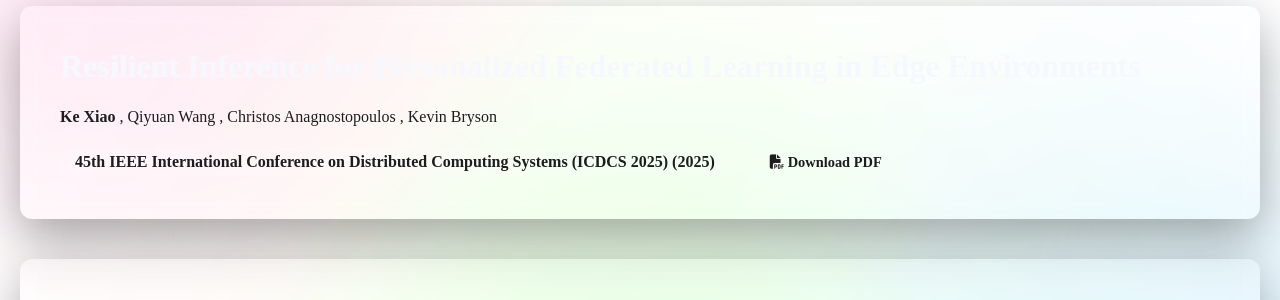
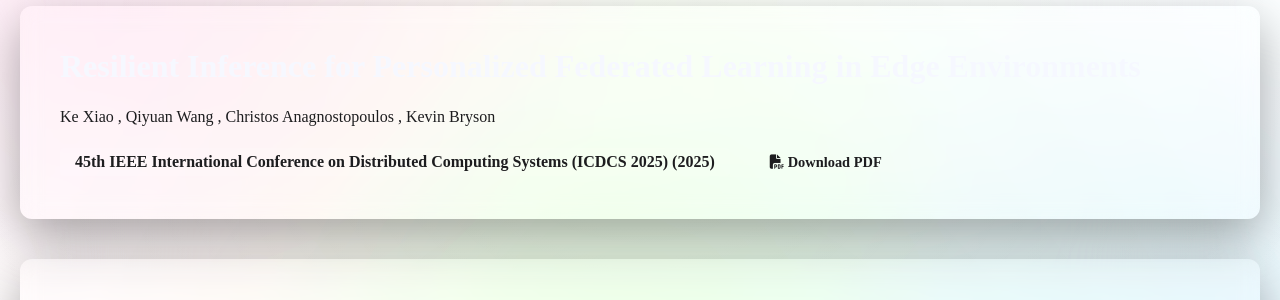
Before and after one commit to YimmyGuo/YimmyGuo.github.io, a Jekyll site: the page built from _posts/2025-03-27-resilient-inference.md, in a window 1280 px wide. Shown: the part 242-542 px from the top of the page. Built offline with Jekyll 4.4.1, drawn with Linux system fonts in a browser that asks for light colours; nearby versions of some CDN libraries.

Commit message:
Ver. 0.0

```diff
--- a/_layouts/post.html
+++ b/_layouts/post.html
@@ -18,7 +18,7 @@ layout: default
 
                 <div style="margin-bottom: 20px; color: var(--text-secondary);">
                     {% for author in page.authors %}
-                    {% if author == "Ke Xiao" %}
+                    {% if author == "Yiming Guo" %}
                     <strong style="color: var(--text-primary); border-bottom: 1px solid var(--accent);">{{ author
                         }}</strong>
                     {% else %}
--- a/assets/css/style.css
+++ b/assets/css/style.css
@@ -61,7 +61,7 @@ h5 {
 .blob {
     position: absolute;
     border-radius: 50%;
-    filter: blur(80px);
+    filter: blur(120px);
     opacity: 0.5;
     animation: move 20s infinite alternate;
 }
```
